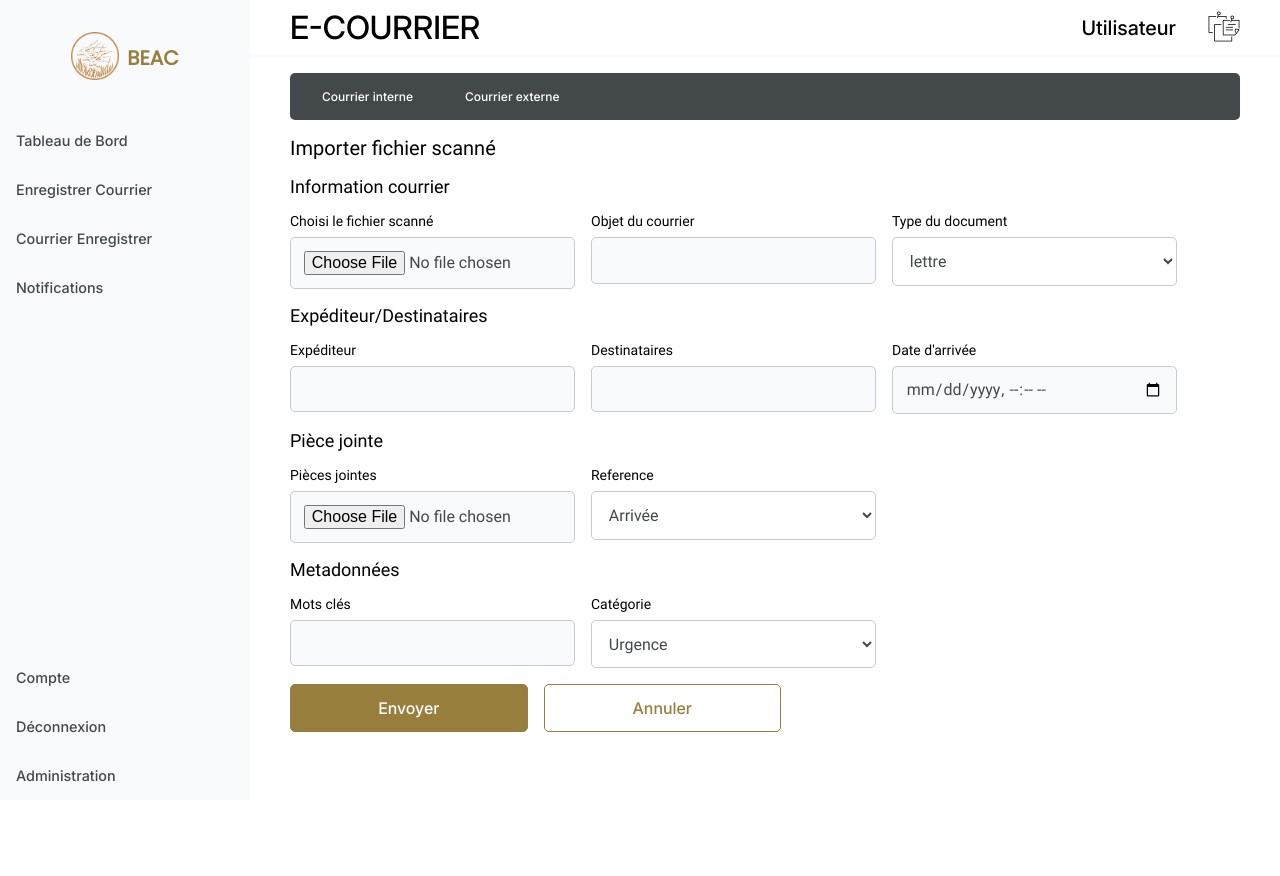
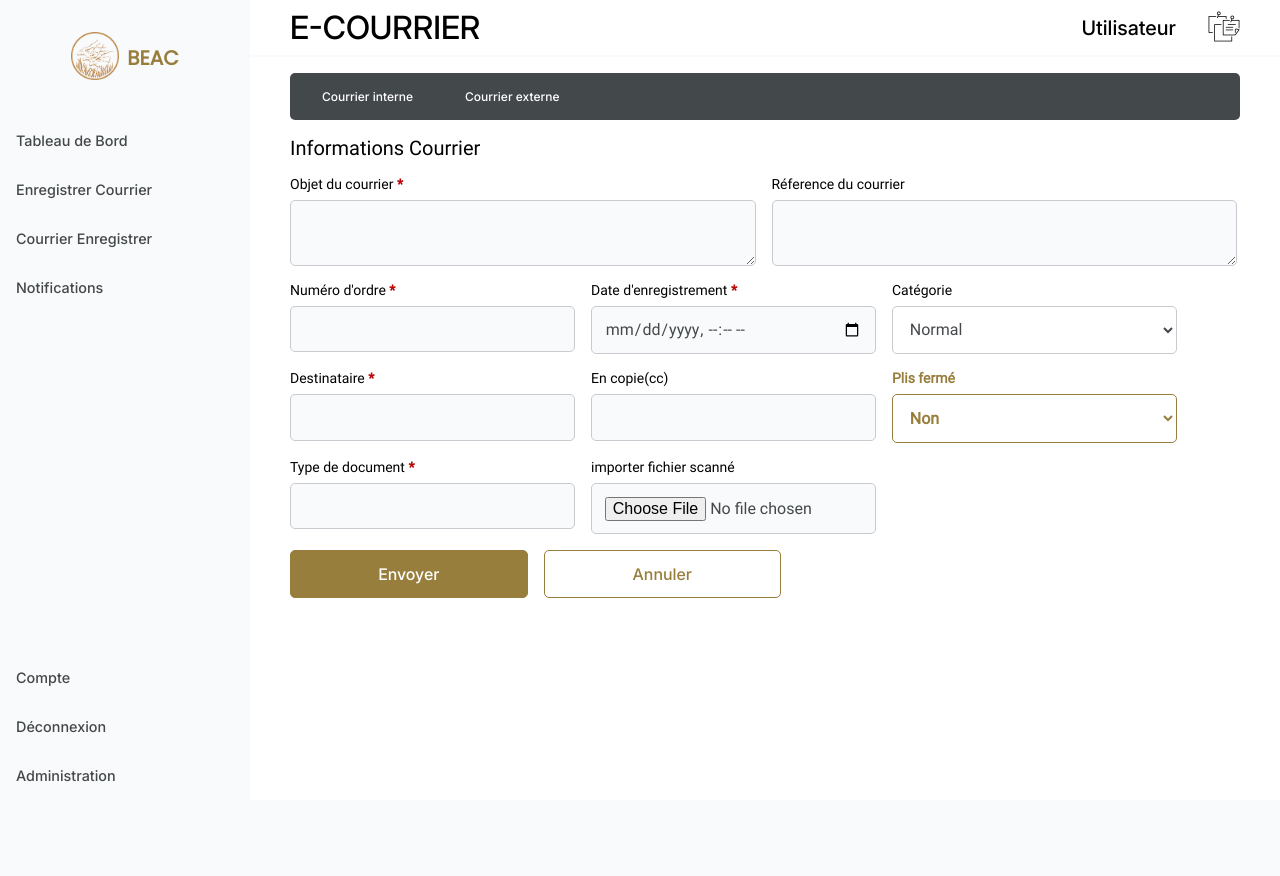
Before and after one commit to aleck2209/Ecourrier, a PHP site: page /public/page/courrier-interne.php in a window 1280 px wide. After the commit the page ends 782 px from the top, so only its background shows below. Run offline with PHP 8.4, Linux system fonts and the light colour scheme.

Commit message:
ajout de la page courrier interne en prenant en compte le cas du plis fermé

```diff
--- a/public/css/style.css
+++ b/public/css/style.css
@@ -64,6 +64,7 @@
     --GOLD: rgba(152, 126, 60, 1);
     --GOLD-LIGHT: rgba(152, 126, 60, 0.25);
     --GREY: rgba(249, 250, 251, 1);
+    --RED: rgb(185, 6, 6);
     --WHITE: rgba(255, 255, 255, 1);
     /* FIN COULEUR */
 
@@ -107,6 +108,7 @@
     --WD-FIELDS: 30%;
     --WD-ICON-RAPPEL: 2rem;
     --WD-IMG: 100%;
+    --WD-HALF-SPACE: 49%;
     --WD-LOGO: 3rem;
     --WD-BTN-SEARCH: 2.93rem;
     --WD-BTN-OPERATION: 1.7rem;
@@ -212,8 +214,7 @@ main {
 }
         /* FIN NAVIGATION */
         /* DEBUT FORMULAIRE */
-.field,
-.package-description {
+.field {
     display: flex;
     flex-direction: column;
     gap: var(--GAP-FIELD);
@@ -223,8 +224,8 @@ main {
     width: var(--WD-FIELDS);
 }
 
-.package-description {
-    width: 100%;
+.half-space {
+    width: var(--WD-HALF-SPACE);
 }
 
 label {
@@ -400,7 +401,7 @@ input[type="reset"]:hover {
 .page-content-add-user,
 .page-content-send-notif,
 .page-content-reminder,
-.page-content-file-case,
+.page-content-save-mail,
 .page-content-package-case,
 .page-content-list-notif,
 .page-content-received-notif,
@@ -417,7 +418,7 @@ input[type="reset"]:hover {
 .page-content-add-user h2,
 .page-content-send-notif h2,
 .page-content-reminder h2,
-.page-content-file-case h2,
+.page-content-save-mail h2,
 .page-content-package-case h2,
 .page-content-list-profil h2,
 .page-content-list-user h2,
@@ -432,7 +433,7 @@ input[type="reset"]:hover {
 .form-add-user,
 .form-send-notif,
 .form-reminder,
-.form-file-case,
+.form-save-mail,
 .form-package-case,
 .form-account {
     display: flex;
@@ -446,27 +447,43 @@ input[type="reset"]:hover {
 .form-add-user h3,
 .form-send-notif h3,
 .form-reminder h3,
-.form-file-case h3,
+.form-save-mail h3,
 .form-package-case h3,
 .form-account h3,
 .form-search-key-word h3,
 .form-search-date h3,
 .form-sort h3,
 .form-filter h3 {
+    color: var(--GOLD);
     font-size: var(--FS-TITRE-FORM);
     font-weight: var(--FW-TITRE-FORM);
+}
+
+.form-save-mail span {
+    color: var(--RED);
+    font-weight: 900;
 }
         /* DEBUT */
 .fields-add-profil,
 .fields-add-user,
 .fields-send-notif,
 .fields-reminder,
-.fields-file-case,
+.fields-save-mail,
 .fields-package-case,
 .fields-account {
     display: flex;
     flex-flow: row wrap;
     gap: var(--GAP-FIELDS);
+}
+
+.closed-folds select {
+    border: var(--BORDER-BTN);
+}
+
+.closed-folds label,
+.closed-folds select {
+    color: var(--GOLD);
+    font-weight: 900;
 }
 
         /*  */
@@ -476,7 +493,7 @@ input[type="reset"]:hover {
 .btn-add-user,
 .btn-send-notif,
 .btn-reminder,
-.btn-file-case,
+.btn-save-mail,
 .btn-package-case {
     display: flex;
     gap: var(--GAP-FIELDS);
--- a/public/include/side-bar.php
+++ b/public/include/side-bar.php
@@ -21,7 +21,7 @@
                         <a href="tableau-bord.php">Tableau de Bord</a>
                     </li>
                     <li>
-                        <a href="enregistrer-courrier.php">Enregistrer Courrier</a>
+                        <a href="courrier-interne.php">Enregistrer Courrier</a>
                     </li>
                     <li>
                         <a href="#">Courrier Enregistrer</a>
--- a/public/page/courrier-interne.php
+++ b/public/page/courrier-interne.php
@@ -26,80 +26,70 @@
                 include('../include/nav-bar.php');
             ?>
             <!-- FIN DE LA BARRE DE NAVIGATION -->
-            <section class="page-content-file-case" id="page-save-mail">
-                <h2>Importer fichier scanné</h2>
+            <section class="page-content-save-mail" id="page-save-mail">
+                <h2>Informations Courrier</h2>
                 <!-- DEBUT DU FORMULAIRE -->
-                <form action="" method="post" class="form-file-case">
+                <form action="" method="post" class="form-save-mail">
+                    <input type="hidden" name="" value="interne">
                     <!-- DEBUT INFORMATION COURRIER -->
-                    <h3>Information courrier</h3>
-                    <div class="fields-file-case">
-                        <div class="field">
-                            <label for="">Choisi le fichier scanné</label>
-                            <input type="file" name="" id="">
+                    <div class="fields-save-mail">
+                        <div class="field half-space">
+                            <label for="objet">Objet du courrier<span> *</span></label>
+                            <textarea name="" id="objet" rows="2" required></textarea>
+                        </div>
+                        <div class="field half-space">
+                            <label for="reference">Réference du courrier</label>
+                            <textarea name="" id="reference" rows="2"></textarea>
                         </div>
                         <div class="field">
-                            <label for="">Objet du courrier</label>
-                            <input type="text" name="" id="">
+                            <label for="numeroOrdre">Numéro d'ordre <span>*</span></label>
+                            <input type="text" name="" id="numeroOrdre" required>
                         </div>
                         <div class="field">
-                            <label for="">Type du document</label>
-                            <select name="" id="">
-                                <option value="lettre">lettre</option>
-                                <option value="autres">autres</option>
+                            <label for="dateEnregistrement">Date d'enregistrement <span>*</span></label>
+                            <input type="datetime-local" name="" id="dateEnregistrement" required>
+                        </div>
+                        <div class="field">
+                            <label for="categorie">Catégorie</label>
+                            <select name="" id="categorie">
+                                <option value="normal">Normal</option>
+                                <option value="urgent">Urgent</option>
                             </select>
                         </div>
                     </div>
                     <!-- FIN INFORMATION COURRIER -->
-                    <!-- DEBUT EXPEDITEUR/DESTINATAIRES -->
-                    <h3>Expéditeur/Destinataires</h3>
-                    <div class="fields-file-case">
+                    <!-- DEBUT CORRESPONDANT -->
+                    <div class="fields-save-mail">
                         <div class="field">
-                            <label for="">Expéditeur</label>
-                            <input type="text" name="" id="">
+                            <label for="destinataire">Destinataire <span>*</span></label>
+                            <input type="text" name="" id="destinataire">
                         </div>
                         <div class="field">
-                            <label for="">Destinataires</label>
-                            <input type="text" name="" id="">
+                            <label for="copie">En copie(cc)</label>
+                            <input type="text" name="" id="copie">
                         </div>
-                        <div class="field">
-                            <label for="">Date d'arrivée</label>
-                            <input type="datetime-local" name="" id="">
-                        </div>
-                    </div>
-                    <!-- FIN EXPEDITEUR/DESTINATAIRE -->
-                    <!-- DEBUT INFORMATIONS SUPPLEMENTAIRES -->
-                    <h3>Pièce jointe</h3>
-                    <div class="fields-file-case">
-                        <div class="field">
-                            <label for="">Pièces jointes</label>
-                            <input type="file" name="" id="">
-                        </div>
-                        <div class="field">
-                            <label for="">Reference</label>
-                            <select name="" id="">
-                                <option value="lettre">Arrivée</option>
-                                <option value="autres">Départ</option>
+                        <div class="field closed-folds">
+                            <label for="plisFerme">Plis fermé</label>
+                            <select name="" id="plisFerme" onchange="afficherPlis()">
+                                <option value="0">Non</option>
+                                <option value="1">Oui</option>
                             </select>
                         </div>
                     </div>
-                    <!-- FIN INFORMATION SUPPLEMENTAIRE -->
-                    <!-- DEBUT METADONNEES -->
-                    <h3>Metadonnées</h3>
-                    <div class="fields-file-case">
-                        <div class="field">
-                            <label for="">Mots clés</label>
-                            <input type="text" name="" id="">
+                    <!-- FIN CORRESPONDANT -->
+                    <!-- DEBUT INFORMATIONS SUPPLEMENTAIRES -->
+                    <div class="fields-save-mail" id="infoSupp">
+                    <div class="field">
+                            <label for="typeDocument">Type de document <span>*</span></label>
+                            <input type="text" name="" id="typeDocument" required>
                         </div>
                         <div class="field">
-                            <label for="">Catégorie</label>
-                            <select name="" id="">
-                                <option value="lettre">Urgence</option>
-                                <option value="autres">Départ</option>
-                            </select>
+                            <label for="">importer fichier scanné</label>
+                            <input type="file" name="" id="">
                         </div>
                     </div>
-                    <!-- FIN METADONNEES -->
-                    <div class="btn-file-case">
+                    <!-- FIN INFORMATION SUPPLEMENTAIRE -->
+                    <div class="btn-save-mail">
                         <input type="submit" value="Envoyer">
                         <input type="reset" value="Annuler">
                     </div>
@@ -111,6 +101,8 @@
     <!-- DEBUT SCRIPT JS -->
     <script src="../js/afficher-nav.js"></script>
     <script src="../js/afficher-header.js"></script>
+    <script src="../js/gestion-form.js"></script>
     <!-- FIN SCRIPT JS -->
+
 </body>
 </html>
```
Also changed, not shown: public/js/cas-plis-ferme.js (added, +16 -0 lines).
